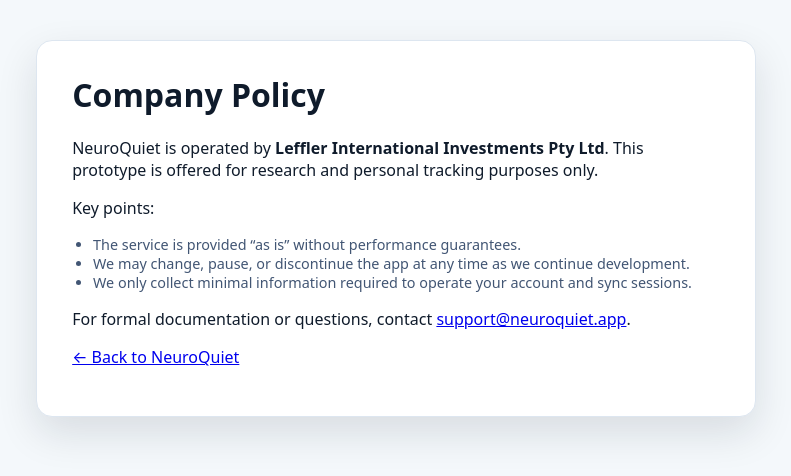
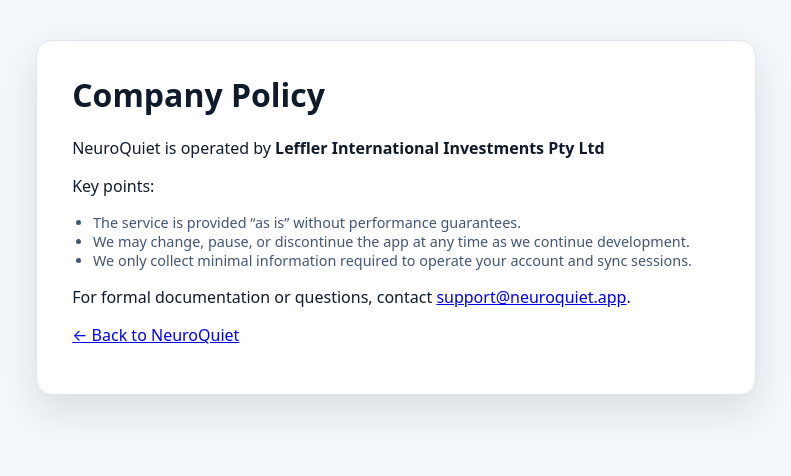
Before and after one commit to danyaffa/CalmTinnitus, a Next.js app: page /company-policy in a window 1280 px wide. Shown: the top 476 px of the page, without its empty margins (244-1035 px from the left). Built offline with nearby package versions, Linux system fonts and the light colour scheme; no server answers.

Commit message:
Update page.tsx

```diff
--- a/app/company-policy/page.tsx
+++ b/app/company-policy/page.tsx
@@ -10,8 +10,7 @@ export default function CompanyPolicyPage() {
         <h1>Company Policy</h1>
         <p>
           NeuroQuiet is operated by <strong>Leffler International Investments
-          Pty Ltd</strong>. This prototype is offered for research and personal
-          tracking purposes only.
+          Pty Ltd</strong>
         </p>
         <p>Key points:</p>
         <ul>
```
